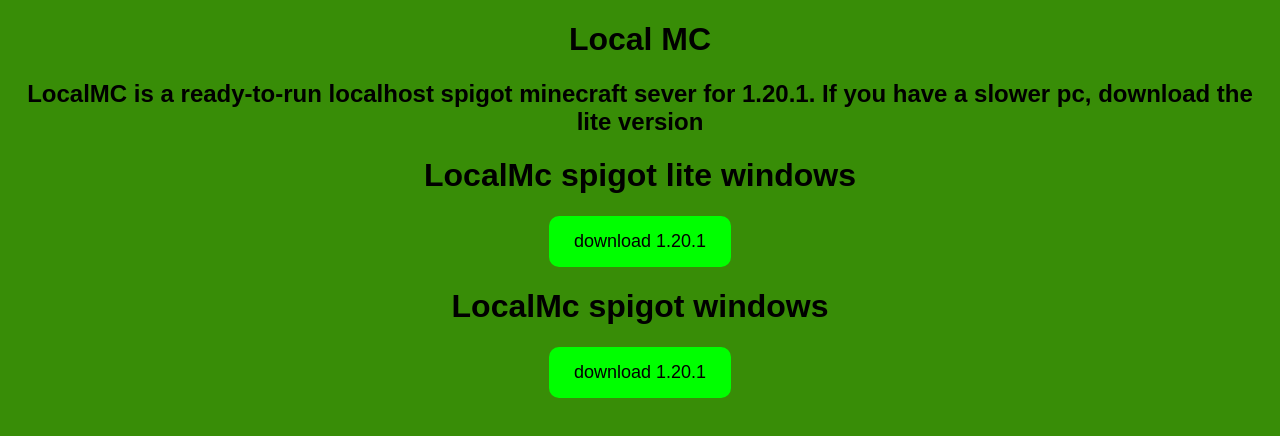
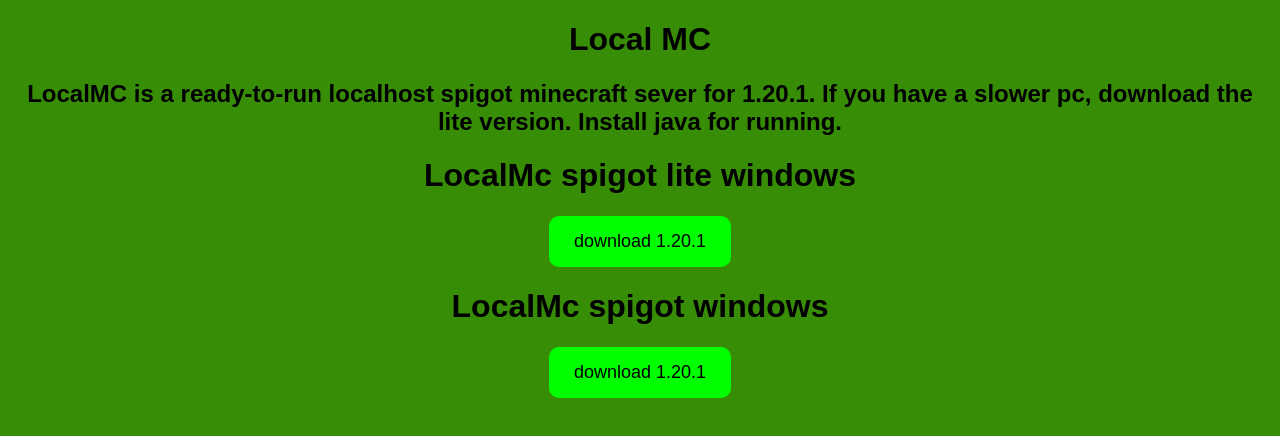
Before and after one commit to hunortibor1030-cell/localmc, a plain HTML site: page index.html in a window 1280 px wide. Drawn offline with Linux system fonts and the light colour scheme.

Commit message:
Update index.html with installation note for Java
Added installation note for Java in the description.

```diff
--- a/index.html
+++ b/index.html
@@ -30,7 +30,7 @@
 <h1>Local MC</h1>
 
 <h2>LocalMC is a ready-to-run localhost spigot minecraft sever for 1.20.1.
-If you have a slower pc, download the lite version</h2>
+If you have a slower pc, download the lite version. Install java for running.</h2>
 
 
 <body>
```
